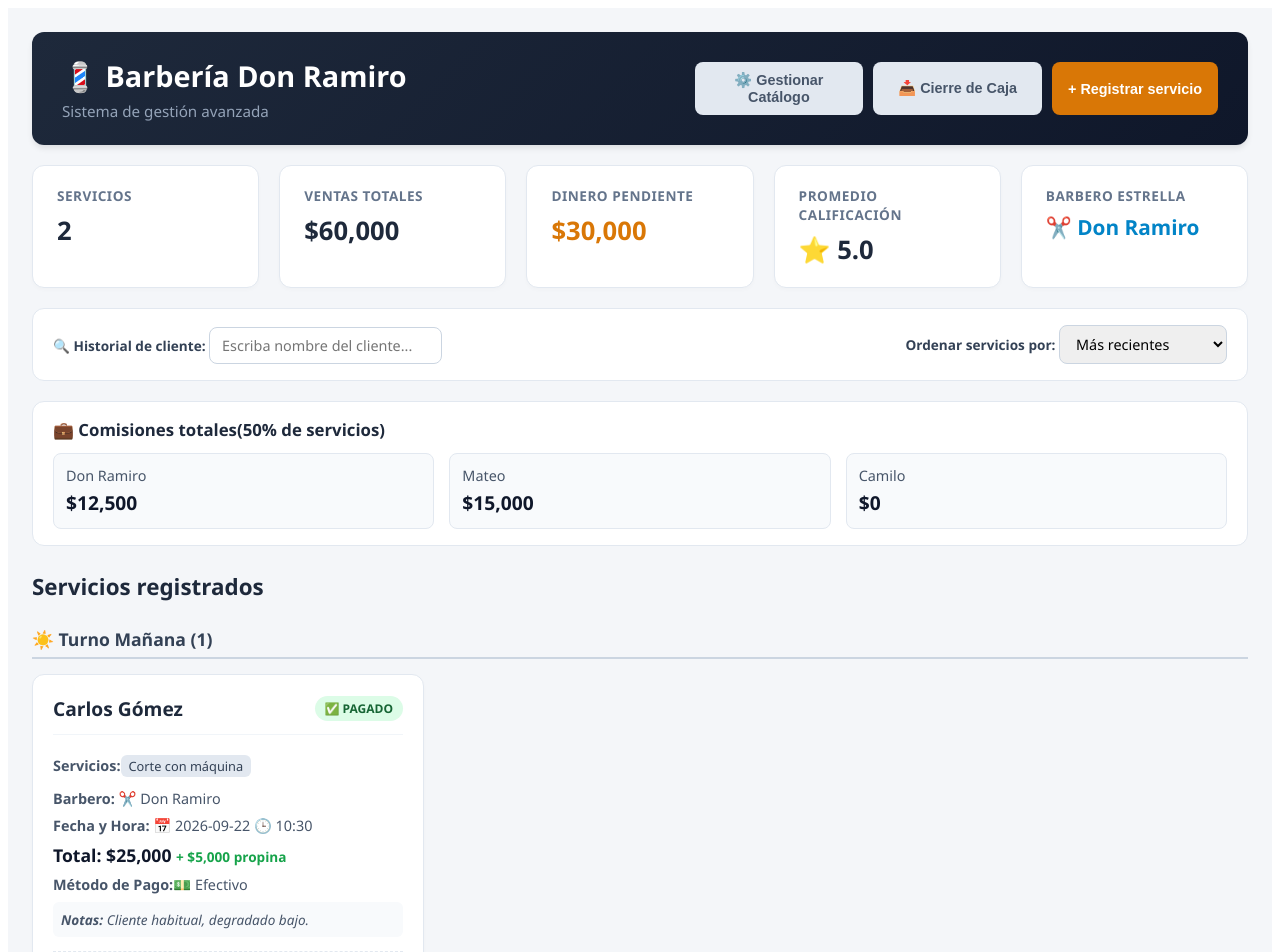
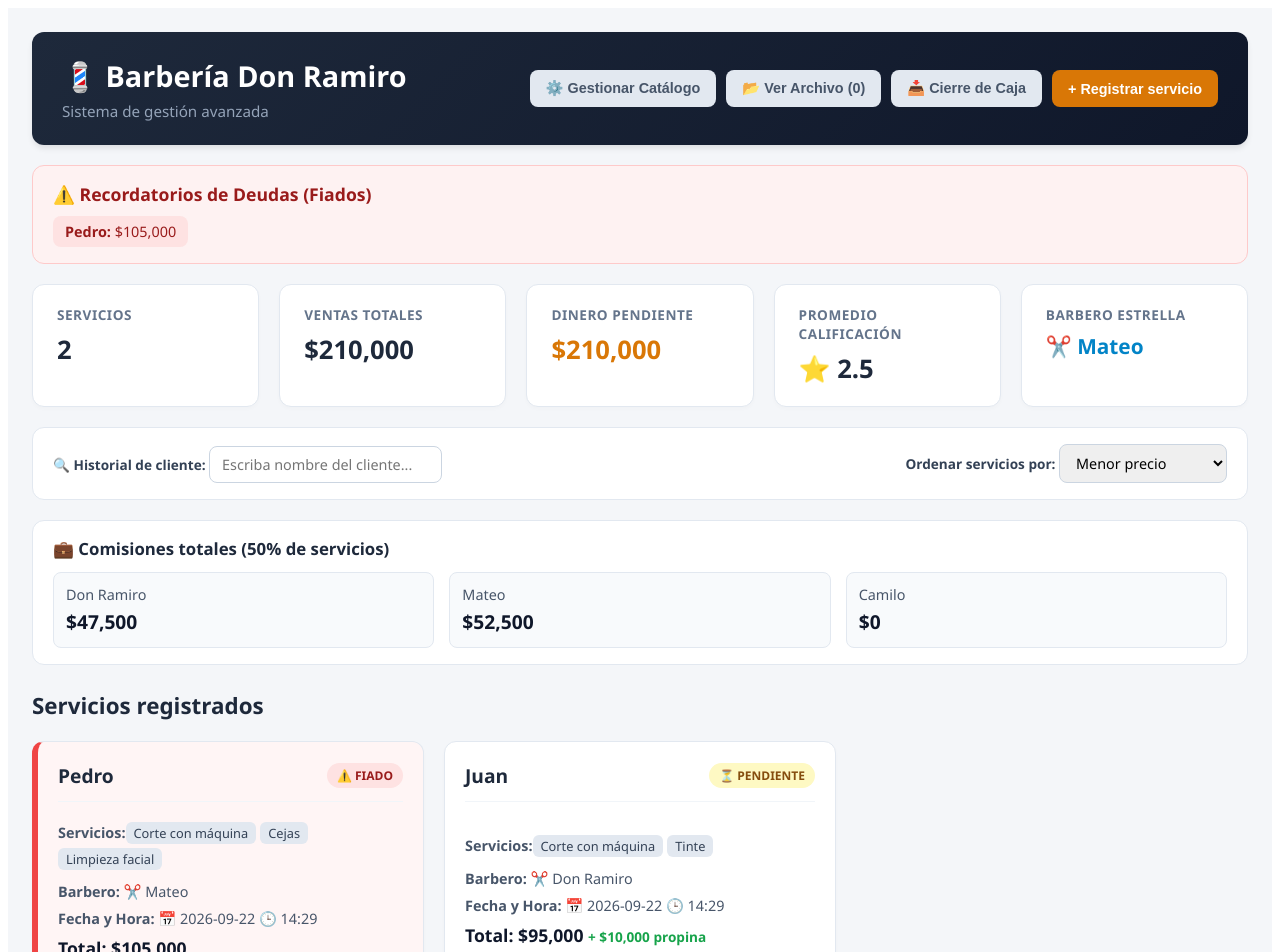
Before and after one commit to david15monsalvef-ctrl/BARBERIA-GIT, a Vue app: page / in a window 1280 px wide. Shown: the top 952 px of the page. Built offline with nearby package versions, Linux system fonts and the light colour scheme.

Commit message:
Se agrega la página principal (Home) institucional y se actualiza la navegación

```diff
--- a/src/App.vue
+++ b/src/App.vue
@@ -5,32 +5,32 @@ import { useLocalStorage } from '@vueuse/core'
 const servicios = useLocalStorage('barberia_servicios_v3', [
   {
     id: 1,
-    cliente: 'Carlos Gómez',
-    serviciosSeleccionados: ['Corte con máquina'],
-    barbero: 'Don Ramiro',
+    cliente: 'Pedro',
+    serviciosSeleccionados: ['Corte con máquina', 'Cejas', 'Limpieza facial'],
+    barbero: 'Mateo',
     fecha: '2026-09-22',
-    hora: '10:30',
-    precio: 25000,
-    propina: 5000,
-    metodoPago: 'efectivo',
-    estadoPago: 'pagado',
-    observaciones: 'Cliente habitual, degradado bajo.',
-    estrellas: 5,
+    hora: '14:29',
+    precio: 105000,
+    propina: 0,
+    metodoPago: 'transferencia',
+    estadoPago: 'fiado',
+    observaciones: 'no',
+    estrellas: 4,
     fotos: []
   },
   {
     id: 2,
-    cliente: 'Andrés Morales',
-    serviciosSeleccionados: ['Corte con tijera'],
-    barbero: 'Mateo',
+    cliente: 'Juan',
+    serviciosSeleccionados: ['Corte con máquina', 'Tinte'],
+    barbero: 'Don Ramiro',
     fecha: '2026-09-22',
-    hora: '15:15',
-    precio: 30000,
-    propina: 0,
-    metodoPago: 'transferencia',
+    hora: '14:29',
+    precio: 95000,
+    propina: 10000,
+    metodoPago: 'efectivo',
     estadoPago: 'pendiente',
-    observaciones: 'Pendiente comprobante Nequi.',
-    estrellas: 0,
+    observaciones: 'si',
+    estrellas: 1,
     fotos: []
   }
 ])
@@ -51,13 +51,14 @@ const modoEdicion = ref(false)
 const idEdicion = ref(null)
 const servicioAEliminar = ref(null)
 
-const criterioOrden = ref('fecha-reciente')
+const criterioOrden = ref('precio-bajo')
 const busquedaHistorialCliente = ref('')
 const alertaFidelidad = ref('')
 const errorFormulario = ref('')
 const errorCatalogo = ref('')
 const mostrarModalCierreCaja = ref(false)
 const mostrarModalCatalogo = ref(false)
+const mostrarModalArchivo = ref(false)
 
 const formulario = ref({
   cliente: '',
@@ -176,7 +177,7 @@ function obtenerEstadisticasHistorialCliente() {
   const filtrados = servicios.value.filter(s => s.cliente.trim().toLowerCase().includes(nombreBuscado))
   let totalGastado = 0
   for (let i = 0; i < filtrados.length; i++) {
-    totalGastado += (filtrados[i].precio || 0) + (filtrados[i].propina || 0)
+    totalGastado += Number(filtrados[i].precio || 0) + Number(filtrados[i].propina || 0)
   }
   return {
     visitas: filtrados.length,
@@ -193,7 +194,7 @@ function obtenerDeudasPorCliente() {
       if (!deudas[clienteNormalizado]) {
         deudas[clienteNormalizado] = 0
       }
-      deudas[clienteNormalizado] += (s.precio || 0) + (s.propina || 0)
+      deudas[clienteNormalizado] += Number(s.precio || 0) + Number(s.propina || 0)
     }
   }
   return deudas
@@ -205,7 +206,7 @@ function obtenerComisionesBarberos() {
   for (let i = 0; i < servicios.value.length; i++) {
     const s = servicios.value[i]
     if (comisiones[s.barbero] !== undefined) {
-      comisiones[s.barbero] += (s.precio || 0) * porcentajeComision
+      comisiones[s.barbero] += Number(s.precio || 0) * porcentajeComision
     }
   }
   return comisiones
@@ -218,7 +219,7 @@ function obtenerTotalServicios() {
 function obtenerVentasTotales() {
   let total = 0
   for (let i = 0; i < servicios.value.length; i++) {
-    total += (servicios.value[i].precio || 0) + (servicios.value[i].propina || 0)
+    total += Number(servicios.value[i].precio || 0) + Number(servicios.value[i].propina || 0)
   }
   return total
 }
@@ -228,7 +229,7 @@ function obtenerDineroPendiente() {
   for (let i = 0; i < servicios.value.length; i++) {
     const s = servicios.value[i]
     if (s.estadoPago === 'pendiente' || s.estadoPago === 'fiado') {
-      total += (s.precio || 0) + (s.propina || 0)
+      total += Number(s.precio || 0) + Number(s.propina || 0)
     }
   }
   return total
@@ -238,7 +239,7 @@ function obtenerPromedioCalificacion() {
   let suma = 0
   let count = 0
   for (let i = 0; i < servicios.value.length; i++) {
-    const estrellas = servicios.value[i].estrellas || 0
+    const estrellas = Number(servicios.value[i].estrellas || 0)
     if (estrellas > 0) {
       suma += estrellas
       count++
@@ -268,39 +269,26 @@ function obtenerBarberoEstrella() {
 function obtenerServiciosOrdenados() {
   const lista = [...servicios.value]
   lista.sort((a, b) => {
+    const totalA = Number(a.precio || 0) + Number(a.propina || 0)
+    const totalB = Number(b.precio || 0) + Number(b.propina || 0)
+
     const fechaA = new Date(`${a.fecha}T${a.hora || '00:00'}`)
     const fechaB = new Date(`${b.fecha}T${b.hora || '00:00'}`)
-    if (criterioOrden.value === 'fecha-reciente') {
+
+    if (criterioOrden.value === 'precio-bajo') {
+      return totalA - totalB
+    } else if (criterioOrden.value === 'precio-alto') {
+      return totalB - totalA
+    } else if (criterioOrden.value === 'fecha-reciente') {
       return fechaB - fechaA
     } else if (criterioOrden.value === 'fecha-antigua') {
       return fechaA - fechaB
-    } else if (criterioOrden.value === 'precio-alto') {
-      return (b.precio + (b.propina || 0)) - (a.precio + (a.propina || 0))
-    } else if (criterioOrden.value === 'precio-bajo') {
-      return (a.precio + (a.propina || 0)) - (b.precio + (b.propina || 0))
     } else if (criterioOrden.value === 'calificacion') {
-      return (b.estrellas || 0) - (a.estrellas || 0)
+      return Number(b.estrellas || 0) - Number(a.estrellas || 0)
     }
     return 0
   })
   return lista
-}
-
-function obtenerServiciosPorTurno(nombreTurno) {
-  const lista = obtenerServiciosOrdenados()
-  const grupo = []
-  for (let i = 0; i < lista.length; i++) {
-    const s = lista[i]
-    const horaNum = parseInt((s.hora || '00:00').split(':')[0], 10)
-    if (nombreTurno === 'Mañana' && horaNum >= 6 && horaNum < 12) {
-      grupo.push(s)
-    } else if (nombreTurno === 'Tarde' && horaNum >= 12 && horaNum < 19) {
-      grupo.push(s)
-    } else if (nombreTurno === 'Noche' && (horaNum >= 19 || horaNum < 6)) {
-      grupo.push(s)
-    }
-  }
-  return grupo
 }
 
 function realizarCierreCaja() {
@@ -309,13 +297,22 @@ function realizarCierreCaja() {
   mostrarModalCierreCaja.value = false
 }
 
+function vaciarArchivoHistorico() {
+  serviciosArchivados.value = []
+}
+
+function restaurarServicioArchivo(item) {
+  serviciosArchivados.value = serviciosArchivados.value.filter(s => s.id !== item.id)
+  servicios.value.push(item)
+}
+
 function obtenerResumenCierreCaja() {
   let efectivo = 0
   let transferencia = 0
   let pendientes = 0
   for (let i = 0; i < servicios.value.length; i++) {
     const s = servicios.value[i]
-    const totalServicio = (s.precio || 0) + (s.propina || 0)
+    const totalServicio = Number(s.precio || 0) + Number(s.propina || 0)
     if (s.estadoPago === 'pagado') {
       if (s.metodoPago === 'efectivo') efectivo += totalServicio
       else if (s.metodoPago === 'transferencia' || s.metodoPago === 'tarjeta') transferencia += totalServicio
@@ -378,7 +375,7 @@ function abrirModalEditar(item) {
     serviciosSeleccionados: [...listaServicios],
     fecha: fechaPartida,
     hora: horaPartida,
-    propina: item.propina || 0,
+    propina: Number(item.propina || 0),
     fotos: [...listaFotos]
   }
   alertaFidelidad.value = ''
@@ -426,7 +423,7 @@ function guardarServicio() {
 
   errorFormulario.value = ''
 
-  let finalPrecio = precioCalculadoModal.value
+  let finalPrecio = Number(precioCalculadoModal.value)
   if (alertaFidelidad.value) {
     finalPrecio = finalPrecio * 0.90
   }
@@ -440,7 +437,7 @@ function guardarServicio() {
   if (modoEdicion.value) {
     for (let i = 0; i < servicios.value.length; i++) {
       if (servicios.value[i].id === idEdicion.value) {
-        const estrellasActuales = servicios.value[i].estrellas || 0
+        const estrellasActuales = Number(servicios.value[i].estrellas || 0)
         servicios.value[i] = { ...datosServicio, id: idEdicion.value, estrellas: estrellasActuales }
         break
       }
@@ -458,7 +455,7 @@ function guardarServicio() {
 function calificarServicio(id, cantidadEstrellas) {
   for (let i = 0; i < servicios.value.length; i++) {
     if (servicios.value[i].id === id) {
-      servicios.value[i].estrellas = cantidadEstrellas
+      servicios.value[i].estrellas = Number(cantidadEstrellas)
       break
     }
   }
@@ -485,6 +482,7 @@ function borrarServicio() {
       </div>
       <div class="header-acciones">
         <button class="btn btn-secundario" @click="mostrarModalCatalogo = true">⚙️ Gestionar Catálogo</button>
+        <button class="btn btn-secundario" @click="mostrarModalArchivo = true">📂 Ver Archivo ({{ serviciosArchivados.length }})</button>
         <button class="btn btn-secundario" @click="mostrarModalCierreCaja = true">📥 Cierre de Caja</button>
         <button class="btn btn-primario" @click="abrirModalCrear">+ Registrar servicio</button>
       </div>
@@ -547,7 +545,7 @@ function borrarServicio() {
     </section>
 
     <section class="comisiones-panel">
-      <h4>💼 Comisiones totales(50% de servicios)</h4>
+      <h4>💼 Comisiones totales (50% de servicios)</h4>
       <div class="comisiones-grid">
         <div v-for="(comision, barb) in obtenerComisionesBarberos()" :key="barb" class="comision-card">
           <span>{{ barb }}</span>
@@ -563,15 +561,9 @@ function borrarServicio() {
     </div>
 
     <div v-else>
-      <div v-for="nombreTurno in ['Mañana', 'Tarde', 'Noche']" :key="nombreTurno">
-        <div v-if="obtenerServiciosPorTurno(nombreTurno).length > 0">
-          <div class="separador-turno">
-            <span>☀️ Turno {{ nombreTurno }} ({{ obtenerServiciosPorTurno(nombreTurno).length }})</span>
-          </div>
-
       <main class="grid-amplio">
         <div
-              v-for="s in obtenerServiciosPorTurno(nombreTurno)"
+          v-for="s in obtenerServiciosOrdenados()"
           :key="s.id"
           class="card"
           :class="{ 'card-fiado': s.estadoPago === 'fiado' }"
@@ -604,8 +596,8 @@ function borrarServicio() {
             <p><strong>Fecha y Hora:</strong> 📅 {{ s.fecha }} 🕒 {{ s.hora || '00:00' }}</p>
 
             <p class="precio-destacado">
-                  <strong>Total:</strong> ${{ s.precio.toLocaleString() }}
-                  <span v-if="s.propina > 0" class="propina-texto"> + ${{ s.propina.toLocaleString() }} propina</span>
+              <strong>Total:</strong> ${{ Number(s.precio).toLocaleString() }}
+              <span v-if="Number(s.propina) > 0" class="propina-texto"> + ${{ Number(s.propina).toLocaleString() }} propina</span>
             </p>
 
             <p>
@@ -624,7 +616,7 @@ function borrarServicio() {
                   :key="n"
                   type="button"
                   class="btn-estrella"
-                      :class="{ 'activa': n <= (s.estrellas || 0) }"
+                  :class="{ 'activa': n <= Number(s.estrellas || 0) }"
                   @click="calificarServicio(s.id, n)"
                   :title="`Calificar con ${n} estrellas`"
                 >
@@ -640,6 +632,55 @@ function borrarServicio() {
           </div>
         </div>
       </main>
+    </div>
+
+    <!-- Modal Archivo Histórico -->
+    <div v-if="mostrarModalArchivo" class="modal-bg" @click.self="mostrarModalArchivo = false">
+      <div class="modal-body modal-grande">
+        <h2>📂 Archivo Histórico de Cierres de Caja</h2>
+
+        <div v-if="serviciosArchivados.length === 0" class="vacio-archivo">
+          <p>No hay registros históricos en el archivo.</p>
+        </div>
+
+        <div v-else>
+          <div class="archivo-acciones-top">
+            <span>Total de registros guardados: <strong>{{ serviciosArchivados.length }}</strong></span>
+            <button class="btn btn-peligro btn-sm" @click="vaciarArchivoHistorico">🗑️ Vaciar Archivo</button>
+          </div>
+
+          <div class="tabla-responsive">
+            <table class="tabla-archivo">
+              <thead>
+                <tr>
+                  <th>Fecha</th>
+                  <th>Cliente</th>
+                  <th>Servicios</th>
+                  <th>Barbero</th>
+                  <th>Total</th>
+                  <th>Pago</th>
+                  <th>Acción</th>
+                </tr>
+              </thead>
+              <tbody>
+                <tr v-for="item in serviciosArchivados" :key="item.id">
+                  <td>{{ item.fecha }} {{ item.hora }}</td>
+                  <td><strong>{{ item.cliente }}</strong></td>
+                  <td>{{ (item.serviciosSeleccionados || [item.servicio]).join(', ') }}</td>
+                  <td>{{ item.barbero }}</td>
+                  <td>${{ (Number(item.precio || 0) + Number(item.propina || 0)).toLocaleString() }}</td>
+                  <td><span class="badge" :class="item.estadoPago">{{ item.estadoPago }}</span></td>
+                  <td>
+                    <button class="btn btn-primario btn-sm" @click="restaurarServicioArchivo(item)" title="Devolver a servicios activos">↩️ Restaurar</button>
+                  </td>
+                </tr>
+              </tbody>
+            </table>
+          </div>
+        </div>
+
+        <div class="modal-btns">
+          <button class="btn btn-secundario" @click="mostrarModalArchivo = false">Cerrar</button>
         </div>
       </div>
     </div>
@@ -657,7 +698,7 @@ function borrarServicio() {
           🎉 {{ alertaFidelidad }}
         </div>
 
-        <form @submit.prevent="guardarServicio">
+        <form @submit.prevent="guardarServicio" novalidate>
 
           <label>Nombre del Cliente:
             <input type="text" v-model="formulario.cliente" @input="verificarFidelidadCliente" placeholder="Ej. Juan Pérez" autocomplete="off" />
@@ -697,17 +738,11 @@ function borrarServicio() {
 
           <div class="form-row">
             <label>Fecha Programada:
-              <input
-                type="date"
-                v-model="formulario.fecha"
-              />
+              <input type="date" v-model="formulario.fecha" />
             </label>
 
             <label>Hora Programada:
-              <input
-                type="time"
-                v-model="formulario.hora"
-              />
+              <input type="time" v-model="formulario.hora" />
             </label>
           </div>
 
@@ -981,15 +1016,6 @@ function borrarServicio() {
   margin-bottom: 20px;
 }
 
-.separador-turno {
-  margin: 25px 0 15px 0;
-  font-size: 1.1rem;
-  font-weight: bold;
-  color: #334155;
-  border-bottom: 2px solid #cbd5e1;
-  padding-bottom: 6px;
-}
-
 .vacio {
   text-align: center;
   padding: 60px;
@@ -1154,10 +1180,10 @@ function borrarServicio() {
 .btn-primario { background: #d97706; color: white; }
 .btn-primario:hover { background: #b45309; }
 
-.btn-secundario { background: #e2e8f0; color: #475569; flex: 1; }
+.btn-secundario { background: #e2e8f0; color: #475569; }
 .btn-secundario:hover { background: #cbd5e1; }
 
-.btn-peligro { background: #ef4444; color: white; flex: 1; }
+.btn-peligro { background: #ef4444; color: white; }
 .btn-peligro:hover { background: #dc2626; }
 
 .modal-bg {
@@ -1181,6 +1207,10 @@ function borrarServicio() {
   max-height: 90vh;
   overflow-y: auto;
   box-shadow: 0 20px 25px -5px rgba(0, 0, 0, 0.1);
+}
+
+.modal-grande {
+  max-width: 900px !important;
 }
 
 .modal-body h2 { margin-top: 0; color: #1e293b; font-size: 1.4rem; margin-bottom: 20px; }
@@ -1388,6 +1418,56 @@ function borrarServicio() {
   gap: 12px;
 }
 
+.archivo-acciones-top {
+  display: flex;
+  justify-content: space-between;
+  align-items: center;
+  margin-bottom: 15px;
+  font-size: 0.9rem;
+  background: #f8fafc;
+  padding: 10px 14px;
+  border-radius: 8px;
+  border: 1px solid #e2e8f0;
+}
+
+.vacio-archivo {
+  text-align: center;
+  padding: 40px;
+  color: #64748b;
+}
+
+.tabla-responsive {
+  max-height: 350px;
+  overflow-y: auto;
+  border: 1px solid #e2e8f0;
+  border-radius: 8px;
+}
+
+.tabla-archivo {
+  width: 100%;
+  border-collapse: collapse;
+  font-size: 0.85rem;
+  text-align: left;
+}
+
+.tabla-archivo th {
+  background: #1e293b;
+  color: white;
+  padding: 10px 12px;
+  position: sticky;
+  top: 0;
+}
+
+.tabla-archivo td {
+  padding: 10px 12px;
+  border-bottom: 1px solid #e2e8f0;
+  color: #334155;
+}
+
+.tabla-archivo tr:nth-child(even) {
+  background: #f8fafc;
+}
+
 .modal-btns {
   display: flex;
   justify-content: flex-end;
```
Lines whose indentation alone changed are shown as unchanged.
